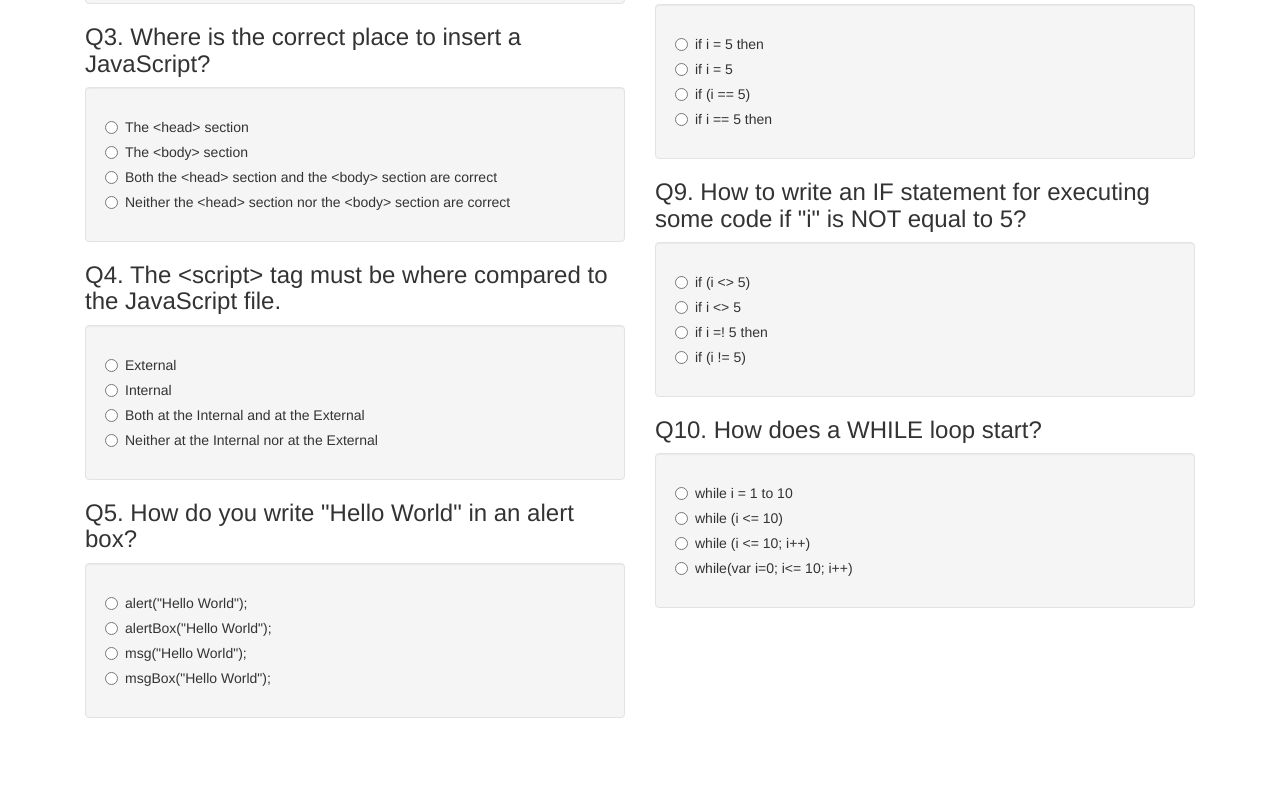
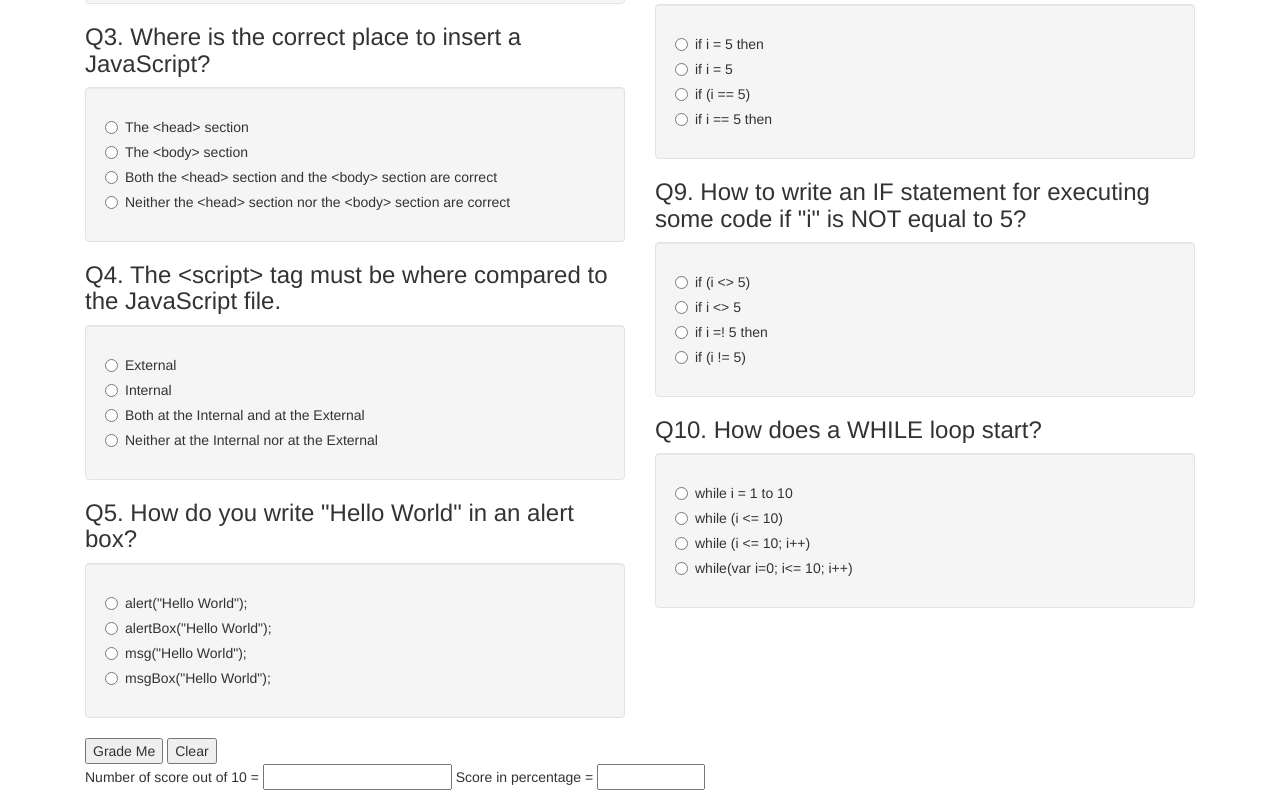
Before and after one commit to Juru-10/quiz-board, a plain HTML site: page index.html in a window 1280 px wide. Shown: the part 571-1371 px from the top of the page. Before the commit the page ends 1309 px from the top, so only its background shows below. Drawn offline with nearby package versions, Linux system fonts and the light colour scheme.

Commit message:
add the input buttons

```diff
--- a/index.html
+++ b/index.html
@@ -172,6 +172,14 @@
           </div>
         </div>
       </form>
+      <input type="button" value="Grade Me" id="getScore">
+      <input type="reset" value="Clear"><p>
+      Number of score out of 10 = <input type= text size 10 name= "mark">
+      Score in percentage = <input type=text size=10 name="percentage"><br>
+      </p>
+      <form method="post" name="Form" onsubmit="" action="">
+      </form>
+    </div>
 
   </body>
 </html>
```
